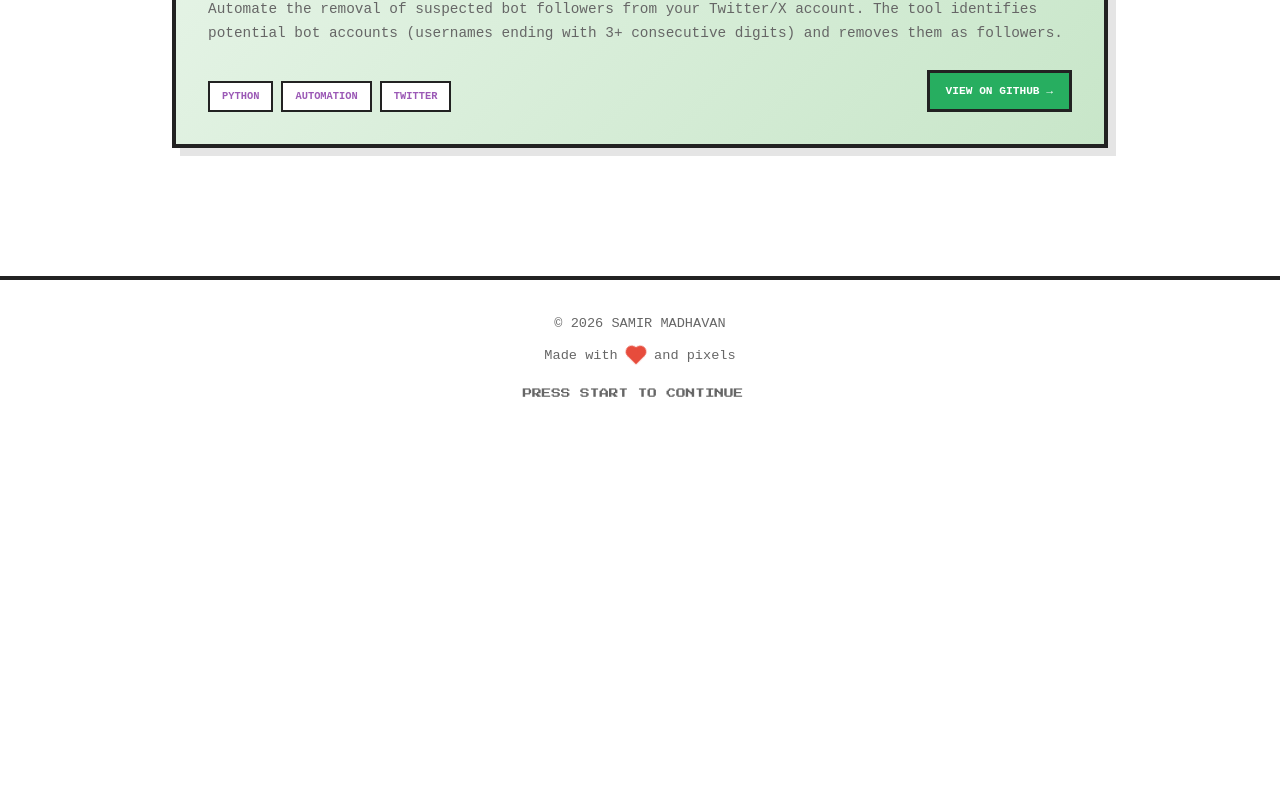
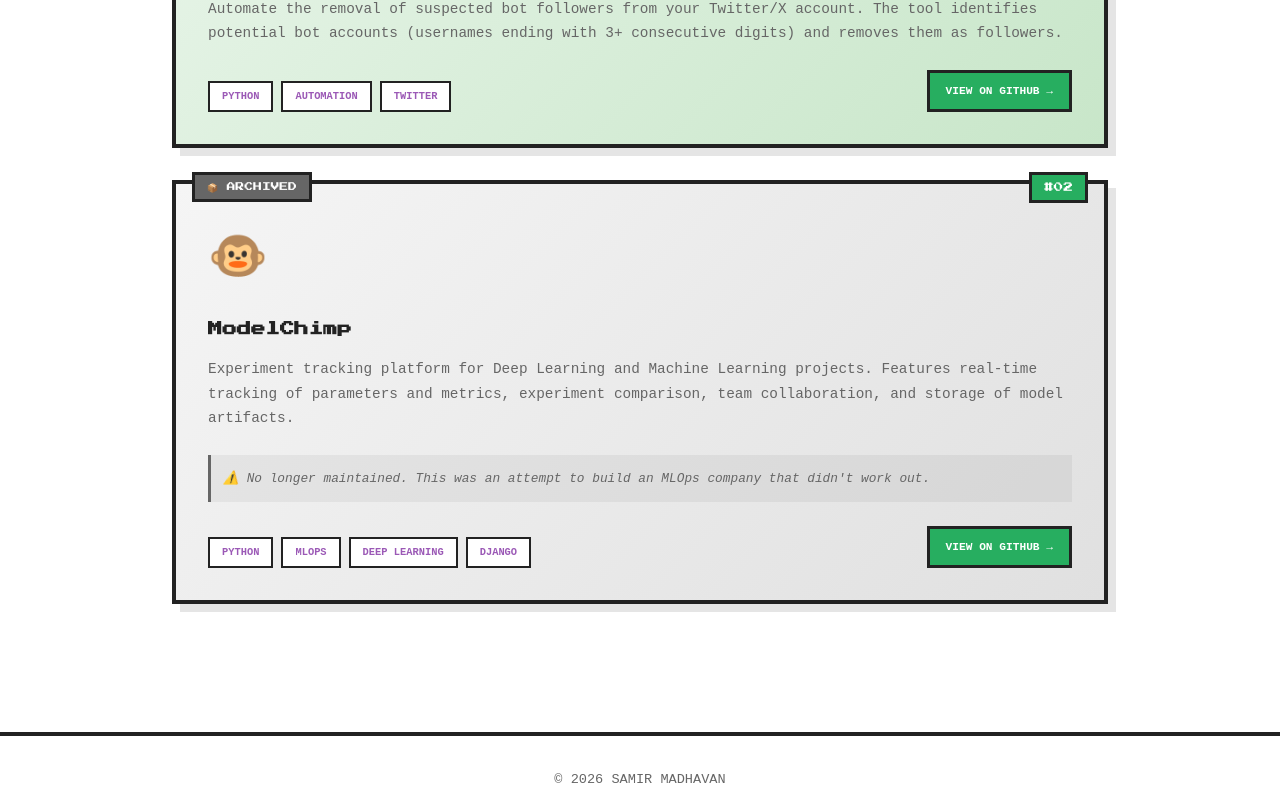
Before and after one commit to samzer/blog, a Next.js app: page /projects in a window 1280 px wide. Shown: the part 1023-1822 px from the top of the page. Before the commit the page ends 1457 px from the top, so only its background shows below. Built offline with nearby package versions, Linux system fonts and the light colour scheme.

Commit message:
Add modelchimp open source project

```diff
--- a/app/projects/page.tsx
+++ b/app/projects/page.tsx
@@ -14,6 +14,8 @@ interface Project {
   url: string
   tags: string[]
   emoji: string
+  status?: 'active' | 'archived'
+  statusNote?: string
 }
 
 const projects: Project[] = [
@@ -23,6 +25,16 @@ const projects: Project[] = [
     url: 'https://github.com/samzer/x_bots_purge',
     tags: ['Python', 'Automation', 'Twitter'],
     emoji: '🧹',
+    status: 'active',
+  },
+  {
+    name: 'ModelChimp',
+    description: 'Experiment tracking platform for Deep Learning and Machine Learning projects. Features real-time tracking of parameters and metrics, experiment comparison, team collaboration, and storage of model artifacts.',
+    url: 'https://github.com/ModelChimp/modelchimp',
+    tags: ['Python', 'MLOps', 'Deep Learning', 'Django'],
+    emoji: '🐵',
+    status: 'archived',
+    statusNote: 'No longer maintained. This was an attempt to build an MLOps company that didn\'t work out.',
   },
 ]
 
@@ -54,12 +66,18 @@ export default function ProjectsPage() {
               href={project.url}
               target="_blank"
               rel="noopener noreferrer"
-              className="project-card"
+              className={`project-card ${project.status === 'archived' ? 'archived' : ''}`}
             >
               <div className="project-number">#{String(index + 1).padStart(2, '0')}</div>
+              {project.status === 'archived' && (
+                <div className="project-status archived">📦 ARCHIVED</div>
+              )}
               <div className="project-emoji">{project.emoji}</div>
               <h2>{project.name}</h2>
               <p className="project-description">{project.description}</p>
+              {project.statusNote && (
+                <p className="project-status-note">⚠️ {project.statusNote}</p>
+              )}
               <div className="project-footer">
                 <div className="project-tags">
                   {project.tags.map((tag, i) => (
--- a/styles/style.css
+++ b/styles/style.css
@@ -1065,6 +1065,35 @@ footer {
   background: var(--accent-blue);
 }
 
+.project-card.archived {
+  background: linear-gradient(135deg, #f5f5f5 0%, #e0e0e0 100%);
+}
+
+.project-status {
+  position: absolute;
+  top: -12px;
+  left: 1rem;
+  padding: 0.25rem 0.75rem;
+  font-family: var(--font-pixel);
+  font-size: 0.55rem;
+  border: 3px solid var(--border);
+}
+
+.project-status.archived {
+  background: var(--text-secondary);
+  color: white;
+}
+
+.project-status-note {
+  font-size: 0.8rem;
+  color: var(--text-secondary);
+  font-style: italic;
+  margin-bottom: 1.5rem;
+  padding: 0.75rem;
+  background: rgba(0, 0, 0, 0.05);
+  border-left: 3px solid var(--text-secondary);
+}
+
 /* Navigation Links (internal) */
 .nav-links {
   display: flex;
```
